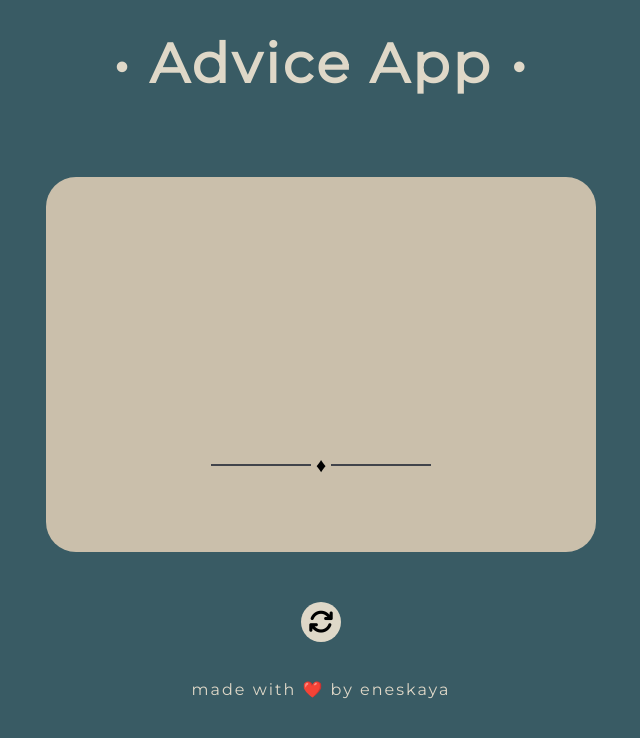
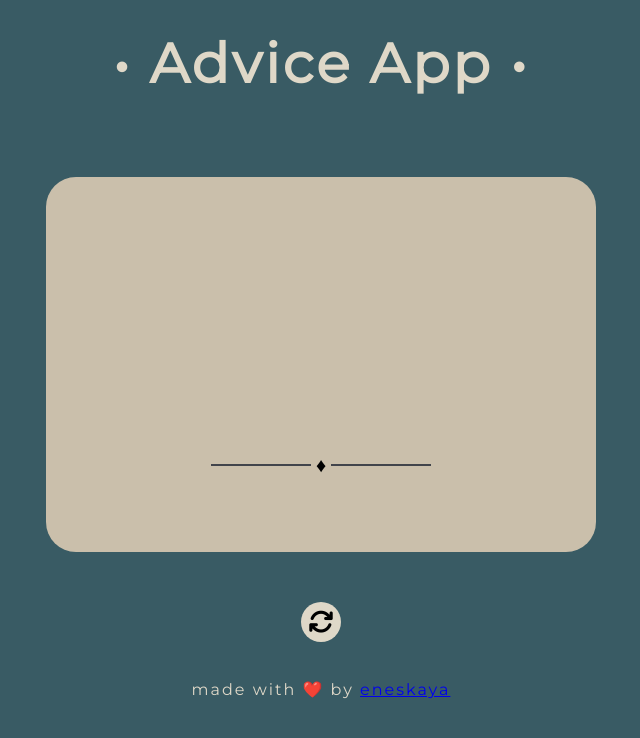
Before and after one commit to eneskaya12/advice-app-javascript, a plain HTML site: page index.html in a window 1280 px wide. Shown: the whole page, without its empty margins (319-959 px from the left). Drawn offline with Linux system fonts and the light colour scheme; no server answers.

Commit message:
Update index.html

```diff
--- a/index.html
+++ b/index.html
@@ -28,7 +28,7 @@
         <button id="btn"><i class="fa-solid fa-arrows-rotate"></i></button>
     </main>
     <footer>
-        <div>made with ❤️ by eneskaya</div>
+        <div>made with ❤️ by <a href="https://github.com/eneskaya12/advice-app-javascript">eneskaya</a></div>
     </footer>
 
     <script src="./index.js"></script>
```
